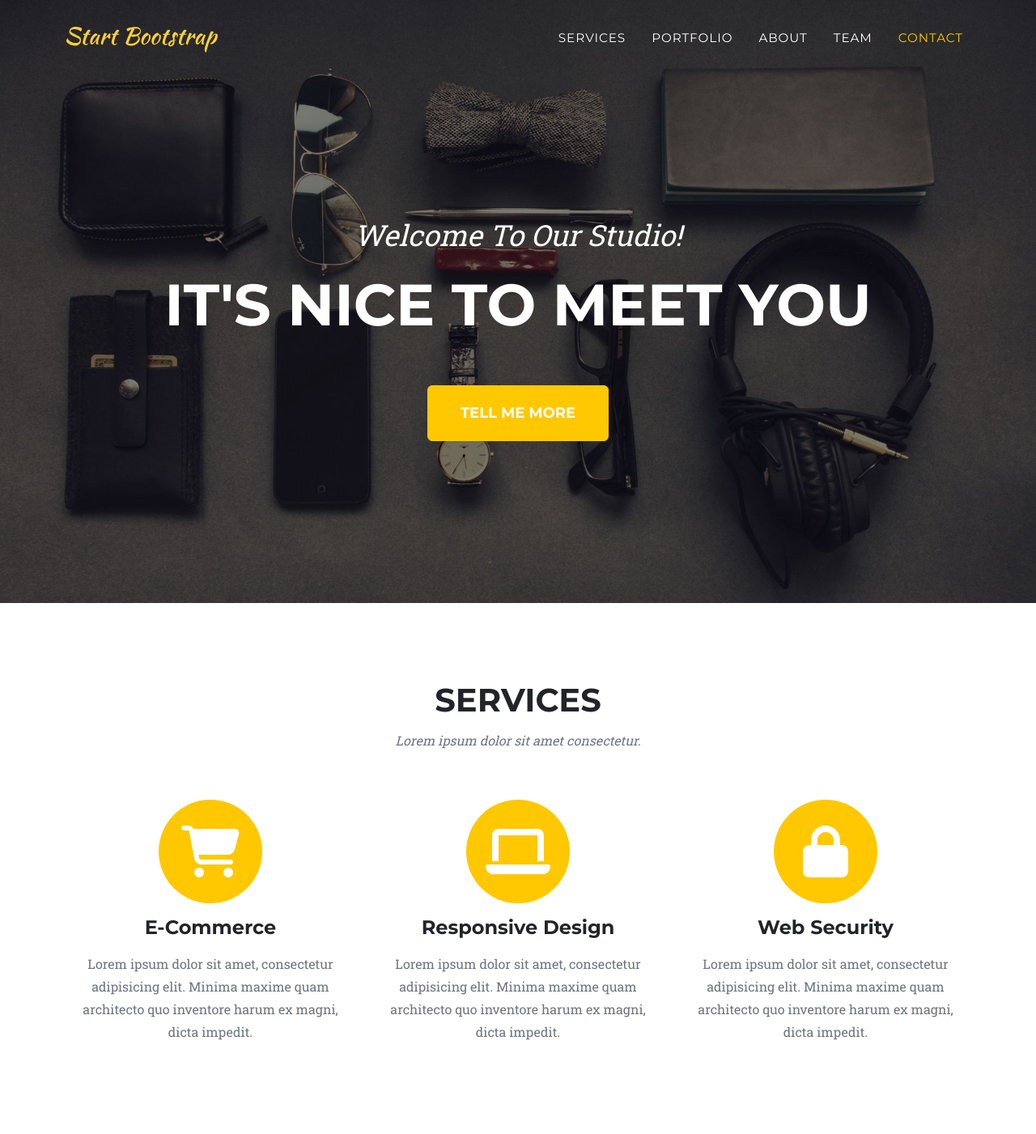
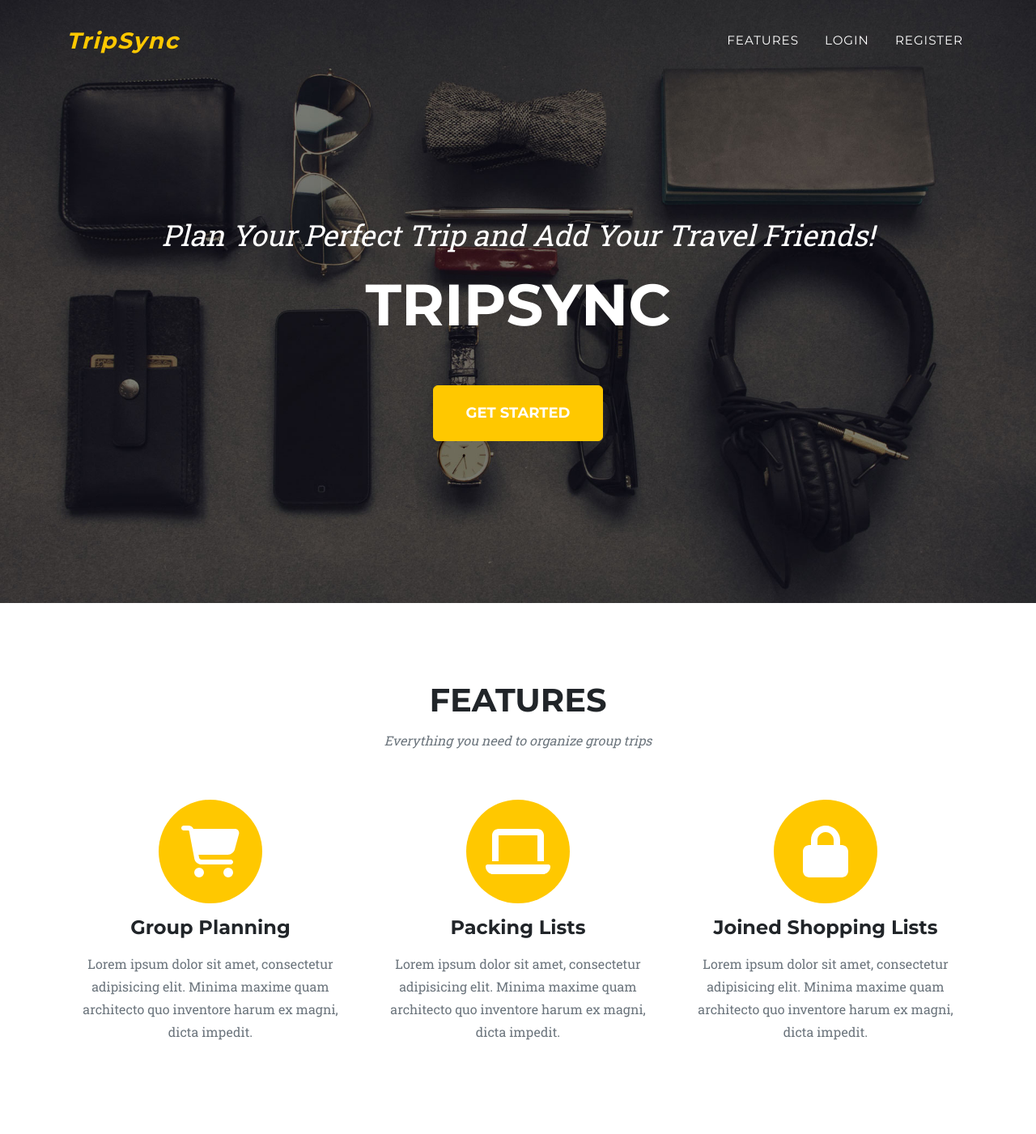
Before and after one commit to MagdalenaOkuniewska/Project_TripSync, a Django app: page / in a window 1280 px wide. Shown: the top 1401 px of the page at 81% size. Run offline with Django 5.2, Linux system fonts and the light colour scheme; some libraries are stand-ins or nearby versions.

Commit message:
Extracted navbar to includes/navbar.html for efficiency

```diff
--- /dev/null
+++ b/src/dashboard/templates/dashboard/includes/navbar.html
@@ -0,0 +1,35 @@
+<nav class="navbar navbar-expand-lg navbar-dark fixed-top" id="mainNav">
+            <div class="container">
+                <a class="navbar-brand" href="{% url 'home' %}">
+                    <em style="font-size: 1.75rem; font-weight: 700; font-family: 'Montserrat', sans-serif;">
+        T<span style="text-transform: lowercase;">rip</span>S<span style="text-transform: lowercase;">ync</span>
+    </em></a>
+                <button class="navbar-toggler" type="button" data-bs-toggle="collapse" data-bs-target="#navbarResponsive" aria-controls="navbarResponsive" aria-expanded="false" aria-label="Toggle navigation">
+                    Menu
+                    <i class="fas fa-bars ms-1"></i>
+                </button>
+                <div class="collapse navbar-collapse" id="navbarResponsive">
+                    <ul class="navbar-nav text-uppercase ms-auto py-4 py-lg-0">
+                        <li class="nav-item"><a class="nav-link" href="#features">Features</a></li>
+
+                        {% if user.is_authenticated %}
+                            <li class="nav-item"><a class="nav-link" href="#profile">Profile</a></li>
+                            <li class="nav-item"><a class="nav-link" href="#trips-list">My Trips</a></li>
+                            <li class="nav-item"><a class="nav-link" href="#trips-create">Create Trip</a></li>
+
+                            <li class="nav-item">
+                                <form method="post" action="#logout" style="display: inline;">
+                                    {% csrf_token %}
+                                    <button type="submit" class="nav-link btn btn-link text-uppercase" style="color: #ffc800;">
+                                    Logout
+                                     </button>
+                        </form>
+                    </li>
+                {% else %}
+                    <li class="nav-item"><a class="nav-link" href="#login">Login</a></li>
+                    <li class="nav-item"><a class="nav-link" href="#register">Register</a></li>
+                {% endif %}
+                    </ul>
+                </div>
+            </div>
+        </nav>
--- a/src/dashboard/templates/dashboard/index.html
+++ b/src/dashboard/templates/dashboard/index.html
@@ -19,30 +19,20 @@
     </head>
     <body id="page-top">
         <!-- Navigation-->
-        <nav class="navbar navbar-expand-lg navbar-dark fixed-top" id="mainNav">
-            <div class="container">
-                <a class="navbar-brand" href="#page-top"><img src="{% static 'img/navbar-logo.svg' %}" alt="..." /></a>
-                <button class="navbar-toggler" type="button" data-bs-toggle="collapse" data-bs-target="#navbarResponsive" aria-controls="navbarResponsive" aria-expanded="false" aria-label="Toggle navigation">
-                    Menu
-                    <i class="fas fa-bars ms-1"></i>
-                </button>
-                <div class="collapse navbar-collapse" id="navbarResponsive">
-                    <ul class="navbar-nav text-uppercase ms-auto py-4 py-lg-0">
-                        <li class="nav-item"><a class="nav-link" href="#services">Services</a></li>
-                        <li class="nav-item"><a class="nav-link" href="#portfolio">Portfolio</a></li>
-                        <li class="nav-item"><a class="nav-link" href="#about">About</a></li>
-                        <li class="nav-item"><a class="nav-link" href="#team">Team</a></li>
-                        <li class="nav-item"><a class="nav-link" href="#contact">Contact</a></li>
-                    </ul>
-                </div>
-            </div>
-        </nav>
+        {% include 'dashboard/includes/navbar.html' %}
         <!-- Masthead-->
         <header class="masthead">
             <div class="container">
-                <div class="masthead-subheading">Welcome To Our Studio!</div>
-                <div class="masthead-heading text-uppercase">It's Nice To Meet You</div>
-                <a class="btn btn-primary btn-xl text-uppercase" href="#services">Tell Me More</a>
+                <div class="masthead-subheading">Plan Your Perfect Trip and Add Your Travel Friends!</div>
+                <div class="masthead-heading text-uppercase">TripSync</div>
+
+                {% if user.is_authenticated %}
+                    <a class="btn btn-primary btn-xl text-uppercase" href="#trip-create">Create New Trip</a>
+                {% else %}
+                    <a class="btn btn-primary btn-xl text-uppercase" href="#register">Get Started</a>
+                {% endif %}
+
+
             </div>
         </header>
 
@@ -50,8 +40,8 @@
         <section class="page-section" id="services">
             <div class="container">
                 <div class="text-center">
-                    <h2 class="section-heading text-uppercase">Services</h2>
-                    <h3 class="section-subheading text-muted">Lorem ipsum dolor sit amet consectetur.</h3>
+                    <h2 class="section-heading text-uppercase">Features</h2>
+                    <h3 class="section-subheading text-muted">Everything you need to organize group trips</h3>
                 </div>
                 <div class="row text-center">
                     <div class="col-md-4">
@@ -59,7 +49,7 @@
                             <i class="fas fa-circle fa-stack-2x text-primary"></i>
                             <i class="fas fa-shopping-cart fa-stack-1x fa-inverse"></i>
                         </span>
-                        <h4 class="my-3">E-Commerce</h4>
+                        <h4 class="my-3">Group Planning</h4>
                         <p class="text-muted">Lorem ipsum dolor sit amet, consectetur adipisicing elit. Minima maxime quam architecto quo inventore harum ex magni, dicta impedit.</p>
                     </div>
                     <div class="col-md-4">
@@ -67,7 +57,7 @@
                             <i class="fas fa-circle fa-stack-2x text-primary"></i>
                             <i class="fas fa-laptop fa-stack-1x fa-inverse"></i>
                         </span>
-                        <h4 class="my-3">Responsive Design</h4>
+                        <h4 class="my-3">Packing Lists</h4>
                         <p class="text-muted">Lorem ipsum dolor sit amet, consectetur adipisicing elit. Minima maxime quam architecto quo inventore harum ex magni, dicta impedit.</p>
                     </div>
                     <div class="col-md-4">
@@ -75,7 +65,7 @@
                             <i class="fas fa-circle fa-stack-2x text-primary"></i>
                             <i class="fas fa-lock fa-stack-1x fa-inverse"></i>
                         </span>
-                        <h4 class="my-3">Web Security</h4>
+                        <h4 class="my-3">Joined Shopping Lists</h4>
                         <p class="text-muted">Lorem ipsum dolor sit amet, consectetur adipisicing elit. Minima maxime quam architecto quo inventore harum ex magni, dicta impedit.</p>
                     </div>
                 </div>
--- /dev/null
+++ b/src/trips/templates/trips/trip_create.html
@@ -0,0 +1 @@
+{% extends 'dashboard/base.html' %}
--- /dev/null
+++ b/src/trips/templates/trips/trip_details.html
@@ -0,0 +1 @@
+{% extends 'dashboard/base.html' %}
--- /dev/null
+++ b/src/trips/templates/trips/trips_list.html
@@ -0,0 +1 @@
+{% extends 'dashboard/base.html' %}
--- /dev/null
+++ b/src/users/templates/users/login.html
@@ -0,0 +1 @@
+{% extends 'dashboard/base.html' %}
--- /dev/null
+++ b/src/users/templates/users/logout.html
@@ -0,0 +1 @@
+{% extends 'dashboard/base.html' %}
--- /dev/null
+++ b/src/users/templates/users/profile.html
@@ -0,0 +1 @@
+{% extends 'dashboard/base.html' %}
--- /dev/null
+++ b/src/users/templates/users/register.html
@@ -0,0 +1 @@
+{% extends 'dashboard/base.html' %}
```
Also changed, not shown: src/dashboard/templates/dashboard/base.html (added, +43 -0 lines), src/users/models.py (+14 -2 lines), src/media/default.jpg (added), src/trips/models.py (line endings or trailing spaces), src/users/migrations/0002_alter_customuser_avatar.py (added).
